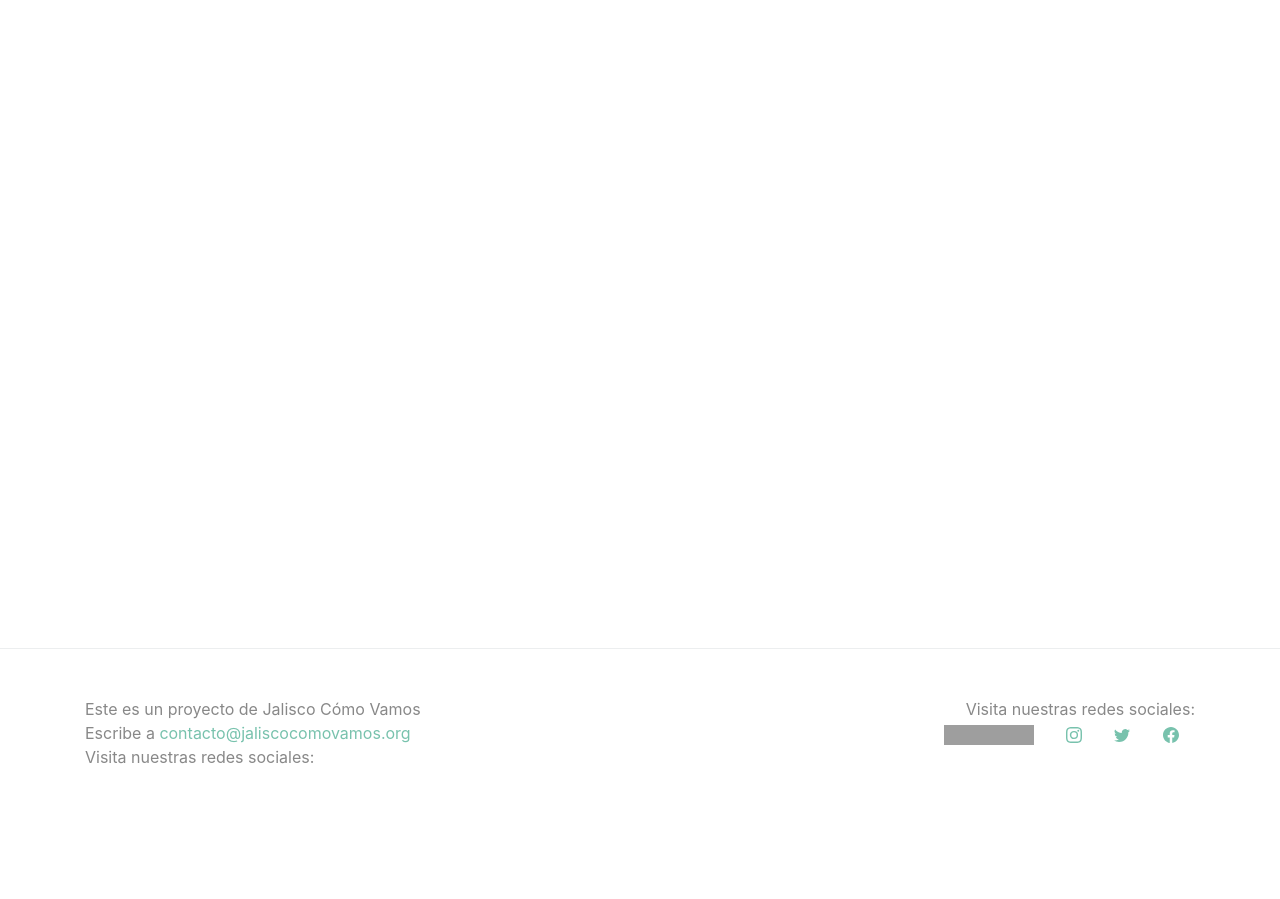
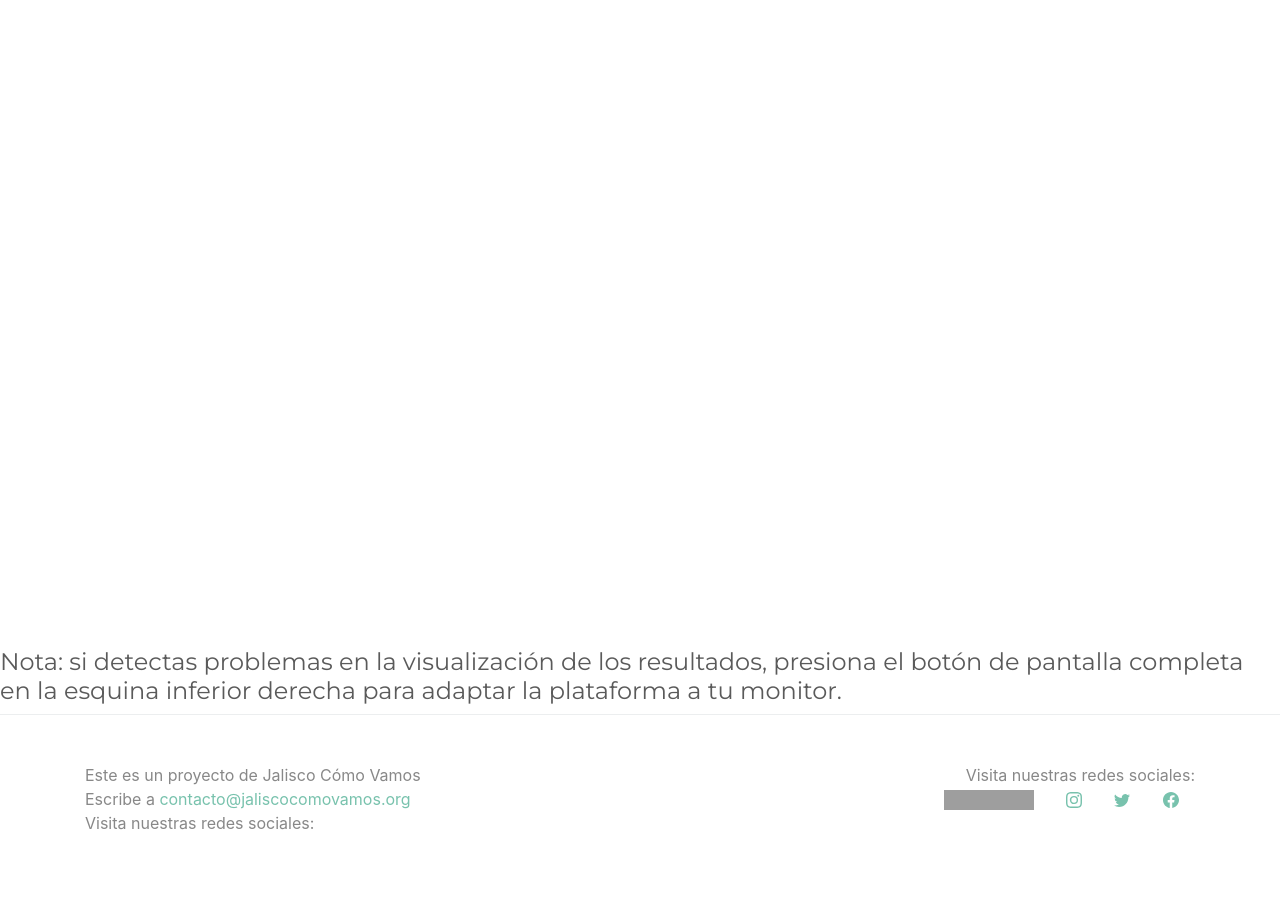
Before and after one commit to JaliscoComoVamos/epc2020, a Jekyll site: the page built from gobierno2.html, in a window 1280 px wide. Shown: the part 218-1117 px from the top of the page. Built offline with Jekyll 4.4.1, drawn with Linux system fonts in a browser that asks for light colours; before the commit the page ends 1051 px from its top, so only the background shows below that; grey boxes are pictures that could not be loaded.

Commit message:
Update tema.html

```diff
--- a/_layouts/tema.html
+++ b/_layouts/tema.html
@@ -14,6 +14,7 @@
      </div>
             </div>
          </div>
+     <div class="muted"><h4>Nota: si detectas problemas en la visualización de los resultados, presiona el botón de pantalla completa en la esquina inferior derecha para adaptar la plataforma a tu monitor.</h4></div>
 
     {%- include footer.html -%}
 
```
